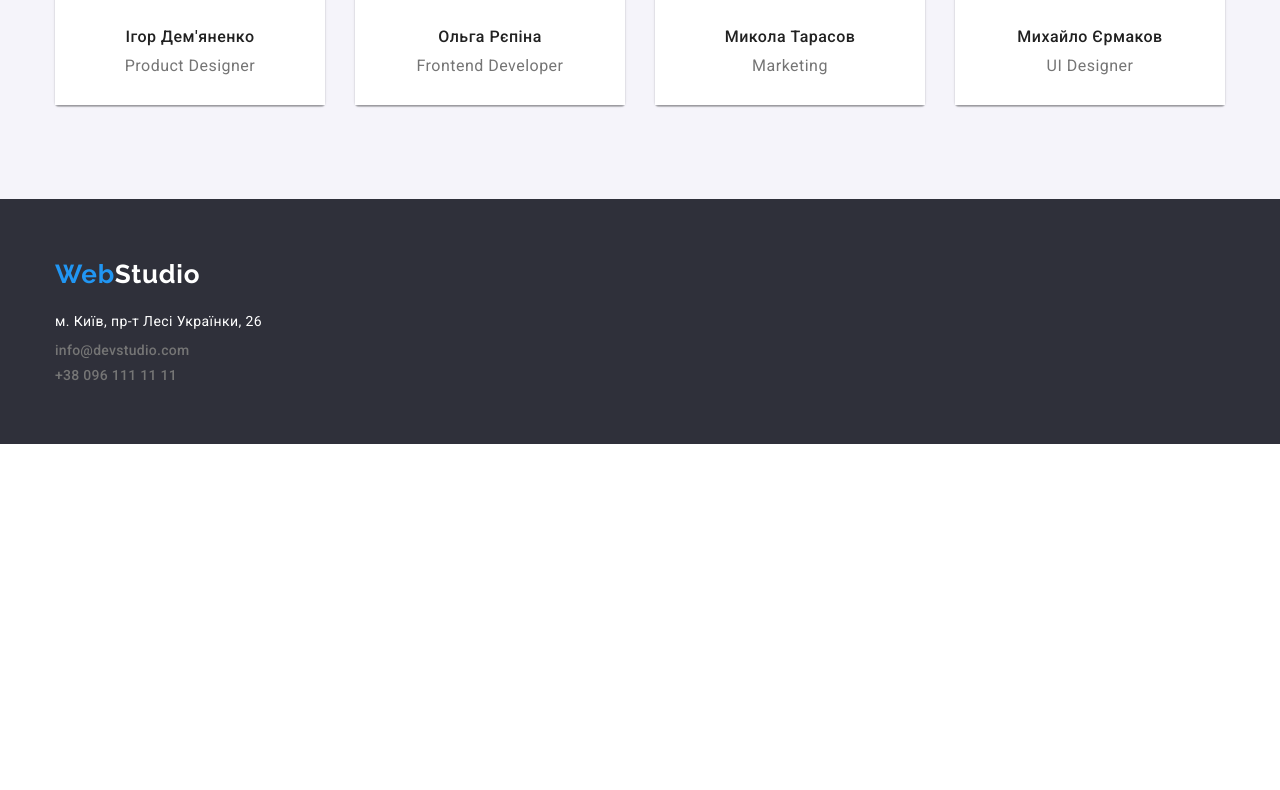
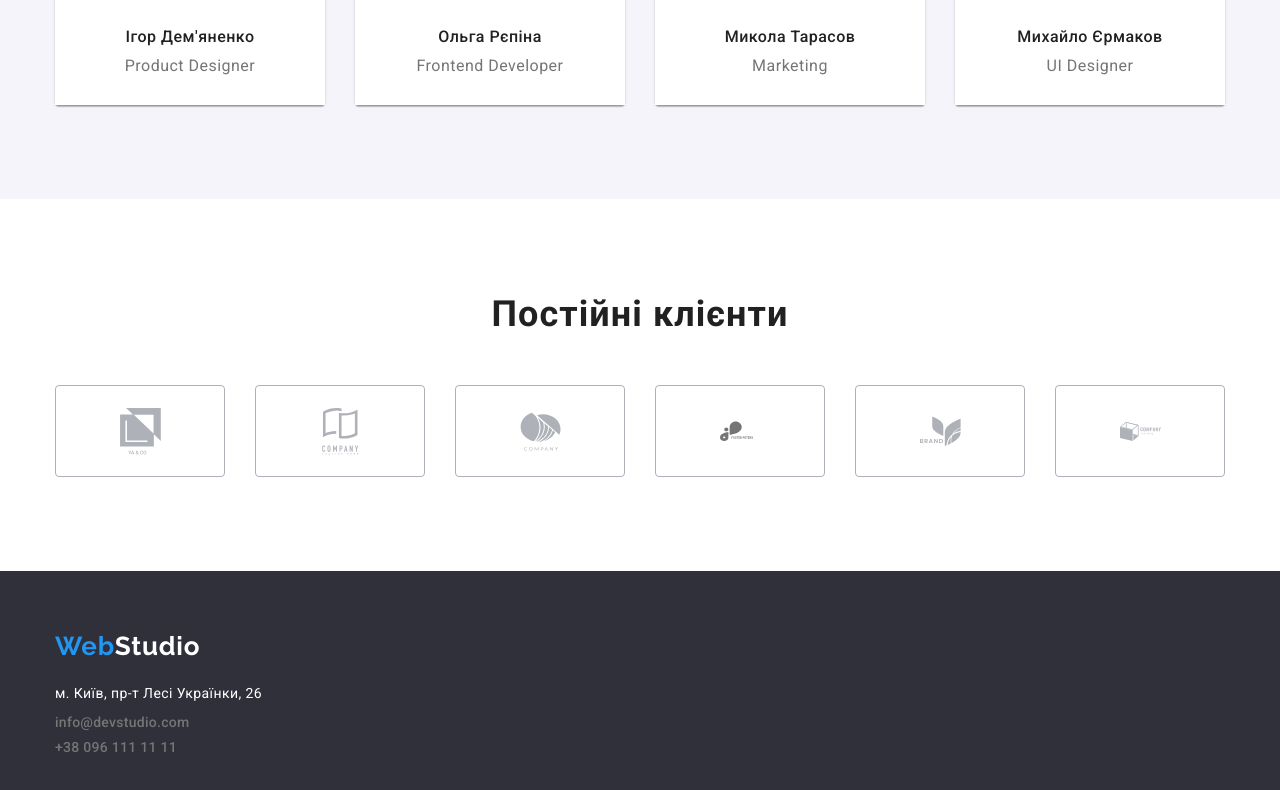
Before and after one commit to 001elijah/goit-markup-hw-04, a plain HTML site: page index.html in a window 1280 px wide. Shown: the part 2046-2836 px from the top of the page. Before the commit the page ends 2490 px from the top, so only its background shows below. Drawn offline with nearby package versions, Linux system fonts and the light colour scheme.

Commit message:
update index.html, styles.css

```diff
--- a/css/styles.css
+++ b/css/styles.css
@@ -450,6 +450,13 @@ nav a {
     letter-spacing: 0.03em;
 }
 
+/* our customers list */
+
+.customers {
+    display: flex;
+    justify-content: space-between;
+}
+
 /* footer */
 .page-footer {
     background-color: var(--dark-background-color);
@@ -534,3 +541,16 @@ nav a {
     width: 70px;
     height: 70px;
 }
+
+.icon-customer {
+    display: flex;
+    align-items: center;
+    justify-content: center;
+
+    width: 170px;
+    height: 92px;
+
+    border: 1px solid #AFB1B8;
+    border-radius: 4px;
+    background-color: var(--white-text-color);
+}
--- a/index.html
+++ b/index.html
@@ -170,6 +170,55 @@
                 </ul>
             </div>
         </section>
+        <section class="section customers">
+            <div class="container">
+                <h2 class="section-title bigfont">Постійні клієнти</h2>
+                <ul class="list customers">
+                    <li>
+                        <div class="icon-customer">
+                            <svg width="41px" height="46.7px">
+                                <use href="./images/icons.svg#icon-company1"></use>
+                            </svg>
+                        </div>
+                    </li>
+                    <li>
+                        <div class="icon-customer">
+                            <svg width="41px" height="46.7px">
+                                <use href="./images/icons.svg#icon-company2"></use>
+                            </svg>
+                        </div>
+                    </li>
+                    <li>
+                        <div class="icon-customer">
+                            <svg width="41px" height="46.7px">
+                                <use href="./images/icons.svg#icon-company3"></use>
+                            </svg>
+                        </div>
+                    </li>
+                    <li>
+                        <div class="icon-customer">
+                            <svg width="41px" height="46.7px">
+                                <use href="./images/icons.svg#icon-company4"></use>
+                            </svg>
+                        </div>
+                    </li>
+                    <li>
+                        <div class="icon-customer">
+                            <svg width="41px" height="46.7px">
+                                <use href="./images/icons.svg#icon-company5"></use>
+                            </svg>
+                        </div>
+                    </li>
+                    <li>
+                        <div class="icon-customer">
+                            <svg width="41px" height="46.7px">
+                                <use href="./images/icons.svg#icon-company6"></use>
+                            </svg>
+                        </div>
+                    </li>
+                </ul>
+            </div>
+        </section>
     </main>
     <footer class="page-footer">
         <div class="container footer-padding">
```
